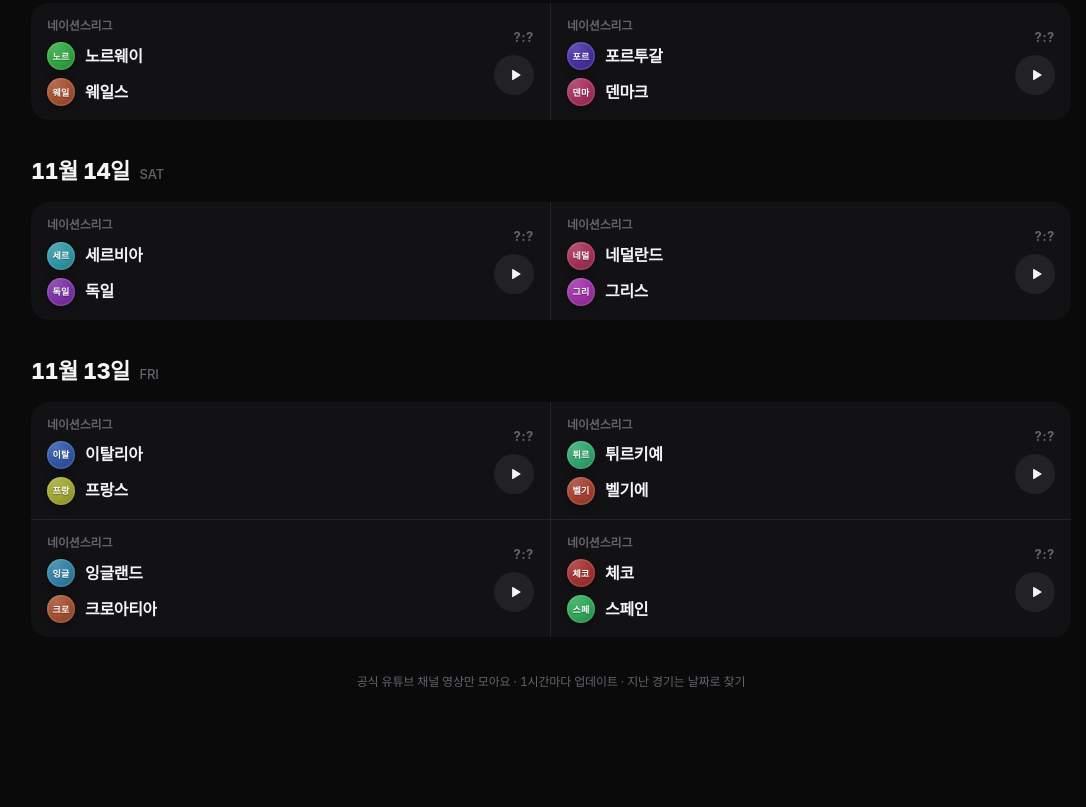
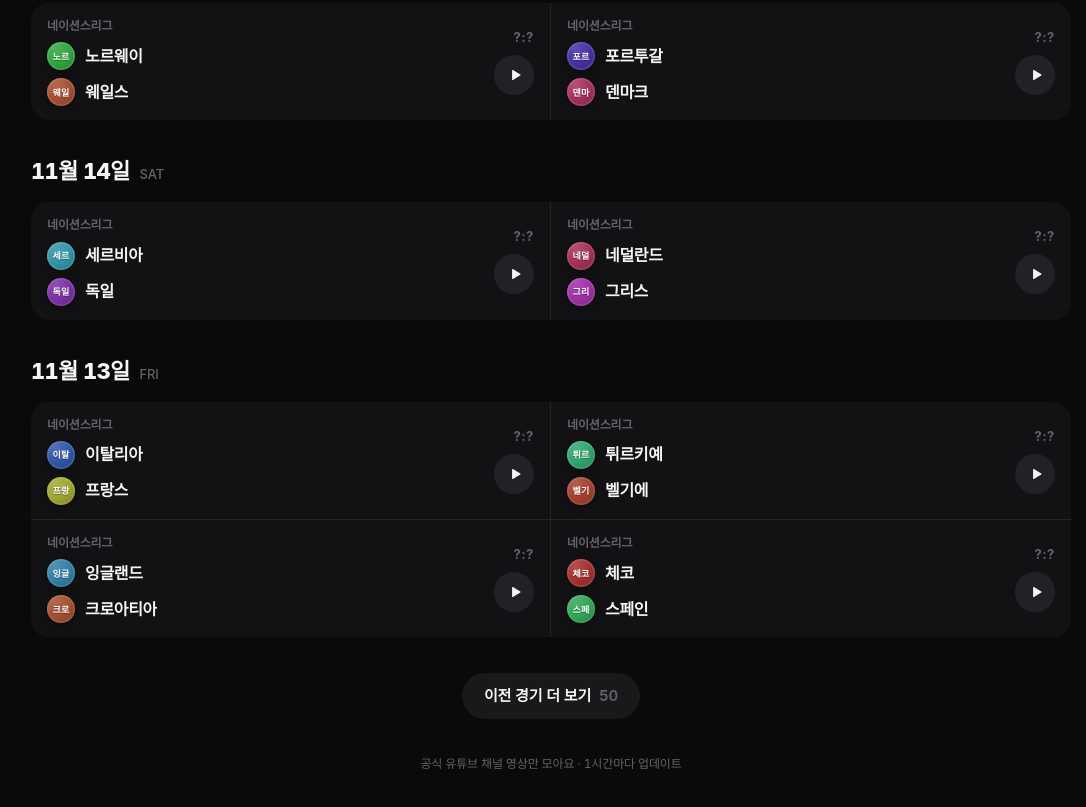
Before and after one commit to 007sadkuk/nospo, a plain HTML site: page index.html in a window 1280 px wide. Shown: the part 4284-5091 px from the top of the page, without its empty margins (89-1175 px from the left). Before the commit the page ends 5039 px from the top, so only its background shows below. Drawn offline with Linux system fonts and the light colour scheme; a web font is replaced by a local one.

Commit message:
목록 끝에 '이전 경기 더 보기' 추가

```diff
--- a/index.html
+++ b/index.html
@@ -127,6 +127,8 @@ main { padding-block: 20px 64px; display: flex; flex-direction: column; gap: 36p
 .skel::after { content: ''; display: block; margin: 18px 16px; height: 12px; width: 45%; border-radius: 6px; background: var(--s3); box-shadow: 0 20px 0 0 var(--s3); }
 @media (prefers-reduced-motion: no-preference) { .skel::after { animation: pulse 1.2s ease-in-out infinite; } @keyframes pulse { 50% { opacity: .5; } } }
 .foot { text-align: center; color: var(--t3); font-size: 12px; }
+.moreall { align-self: center; height: 46px; padding: 0 22px; border-radius: 999px; background: var(--s2); color: var(--text); font-size: 15px; font-weight: 700; }
+.moreall span { color: var(--t3); font-weight: 600; margin-left: 4px; }
 
 /* 플레이어 */
 .player { position: fixed; inset: 0; z-index: 50; background: #000; display: none; flex-direction: column; }
@@ -220,6 +222,7 @@ if (!SPORTS[sport]) sport = 'soccer';
 let league = '전체';
 let pickDate = null;   // 달력에서 고른 날짜 (없으면 최근 2주)
 const RECENT_DAYS = 14;
+let span = RECENT_DAYS;   // 목록에 보여줄 기간(일). '이전 경기 더 보기'를 누르면 2주씩 늘어남
 const todayKST = () => new Date().toLocaleDateString('sv-SE', { timeZone: 'Asia/Seoul' });
 const watched = new Set(store.get('nospo.watched', []));
 
@@ -303,7 +306,8 @@ function render() {
   $('calBtn').classList.toggle('on', !!pickDate);
   $('calText').textContent = pickDate ? dayLabel(pickDate).code.slice(0, 5) : '날짜';
 
-  const pool = pickDate ? inSport.filter(m => m.date === pickDate) : inSport.filter(m => m.date >= daysAgo(RECENT_DAYS));
+  const pool = pickDate ? inSport.filter(m => m.date === pickDate) : inSport.filter(m => m.date >= daysAgo(span));
+  const older = pickDate ? 0 : inSport.filter(m => m.date < daysAgo(span) && (league === '전체' || m.league === league)).length;
   const leagues = ['전체', ...new Set(pool.map(m => m.league).filter(Boolean))];
   if (!leagues.includes(league)) league = '전체';
   $('leagues').innerHTML = leagues.length > 2 ? leagues.map(l => `<button class="chip" aria-pressed="${l === league}" data-league="${esc(l)}">${esc(l)}</button>`).join('') : '';
@@ -322,7 +326,7 @@ function render() {
   $('main').innerHTML = bar + hero + [...days].map(([d, ms]) => {
     const lab = dayLabel(d);
     return `<section><h2 class="sec-h"><b>${lab.name}</b><span>${lab.name.includes('월') ? lab.code.slice(6) : lab.code}</span></h2><div class="list">${ms.map(rowHtml).join('')}</div></section>`;
-  }).join('') + `<p class="foot">공식 유튜브 채널 영상만 모아요 · 1시간마다 업데이트 · 지난 경기는 날짜로 찾기</p>`;
+  }).join('') + (older ? `<button class="moreall" id="moreOld">이전 경기 더 보기 <span>${older}</span></button>` : '') + `<p class="foot">공식 유튜브 채널 영상만 모아요 · 1시간마다 업데이트</p>`;
 }
 const SEEN = m => m.videos.some(v => watched.has(v.id)) ? '<span class="seen">시청함</span>' : '';
 function extras(m, cls = 'sub') {
@@ -377,8 +381,9 @@ $('home').addEventListener('click', () => { sport = 'soccer'; league = '전체';
 
 document.addEventListener('click', e => {
   const tab = e.target.closest('.tab');
-  if (tab) { sport = tab.dataset.sport; league = '전체'; pickDate = null; store.set('nospo.sport', sport); render(); window.scrollTo(0, 0); return; }
+  if (tab) { sport = tab.dataset.sport; league = '전체'; pickDate = null; span = RECENT_DAYS; store.set('nospo.sport', sport); render(); window.scrollTo(0, 0); return; }
   if (e.target.id === 'clearDate') { pickDate = null; render(); return; }
+  if (e.target.closest('#moreOld')) { span += RECENT_DAYS; render(); return; }
   const chip = e.target.closest('.chip');
   if (chip) { league = chip.dataset.league; render(); return; }
   const p = e.target.closest('[data-play]');
```
